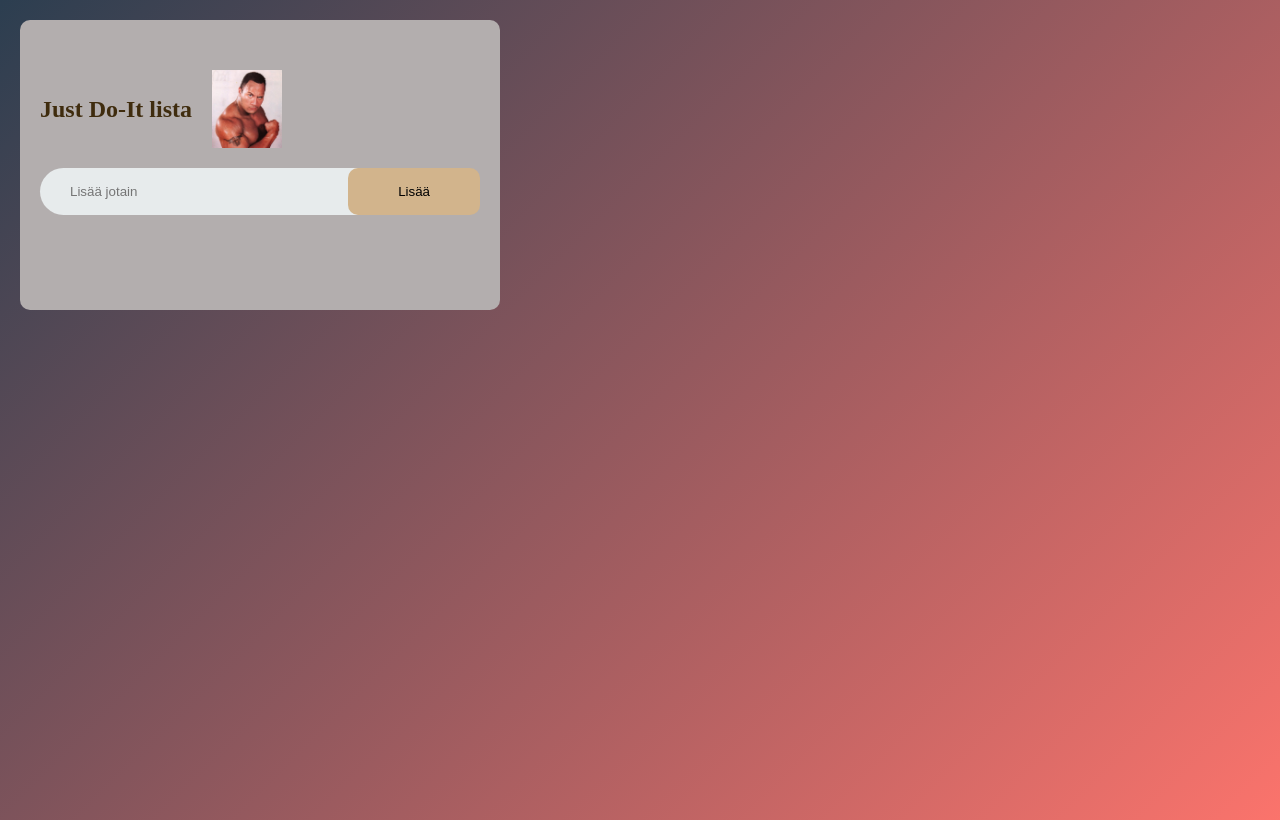
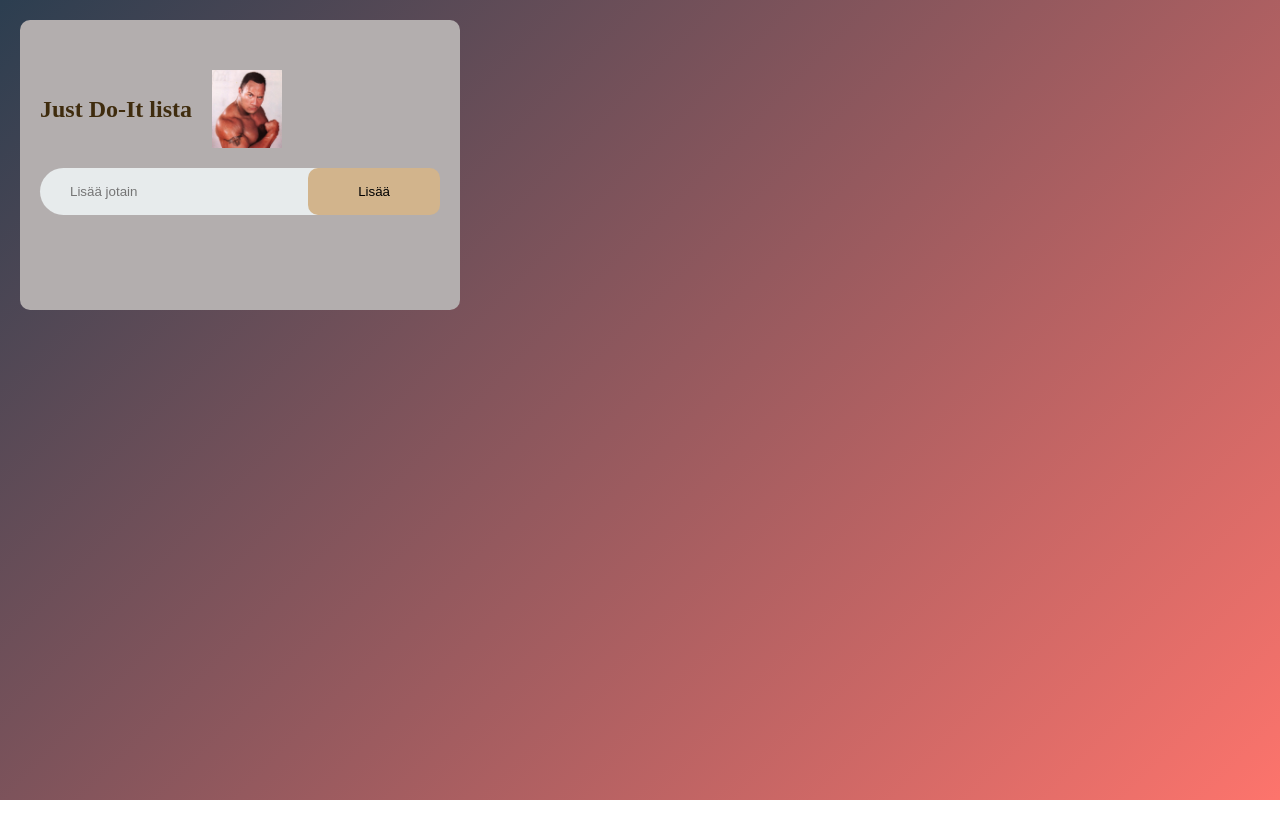
Before and after one commit to MarkusLaine19/Project1-JS, a plain HTML site: page index.html in a window 1280 px wide. Drawn offline with Linux system fonts and the light colour scheme.

Commit message:
valmis koodi

```diff
--- a/Projekti1.css
+++ b/Projekti1.css
@@ -1,7 +1,7 @@
 *{
     margin: 0;
     padding: 0;
-    box-sizing:
+    box-sizing: border-box;
 }
 
 .sailio {
```
